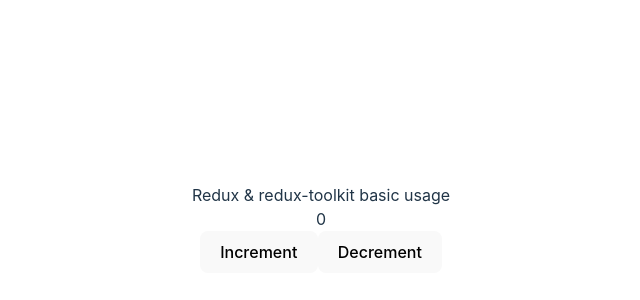
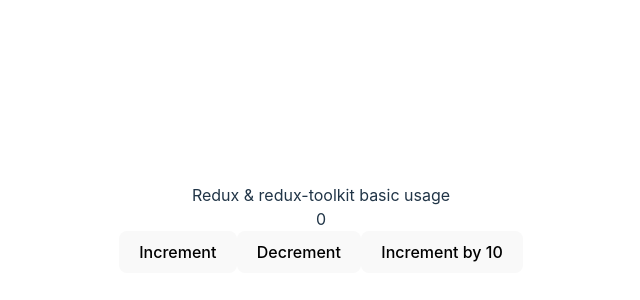
Before and after one commit to kristiyankiryakov/redux-toolkit, a React (Vite) app: page / in a window 1280 px wide. Shown: the part 172-472 px from the top of the page, without its empty margins (319-959 px from the left). Built offline with nearby package versions, Linux system fonts and the light colour scheme.

Commit message:
add reducer with payload

```diff
--- a/src/components/Counter.tsx
+++ b/src/components/Counter.tsx
@@ -1,6 +1,6 @@
 import {useDispatch, useSelector} from 'react-redux'
 import {RootState} from '../state/store';
-import {decrement, increment} from '../state/counter/counterSlice';
+import {decrement, increment, incrementByAmount} from '../state/counter/counterSlice';
 
 const Counter = () => {
 
@@ -13,6 +13,7 @@
             <div>
                 <button onClick={() => dispatch(increment())} >Increment</button>
                 <button onClick={() => dispatch(decrement())} >Decrement</button>
+                <button onClick={() => dispatch(incrementByAmount(10))} >Increment by 10</button>
             </div>
         </div>
     )
--- a/src/state/counter/counterSlice.ts
+++ b/src/state/counter/counterSlice.ts
@@ -1,4 +1,4 @@
-import {createSlice} from "@reduxjs/toolkit";
+import {PayloadAction, createSlice} from "@reduxjs/toolkit";
 
 interface CounterState {
     value: number;
@@ -18,10 +18,13 @@
         },
         decrement: (state) => {
             state.value -= 1;
+        },
+        incrementByAmount: (state, action: PayloadAction<number>) => {
+            state.value += action.payload;
         }
     }
 });
 
-export const {increment, decrement} = counterSlice.actions;
+export const {increment, decrement, incrementByAmount} = counterSlice.actions;
 
 export default counterSlice.reducer;
```
